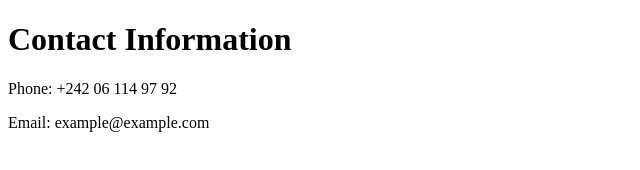
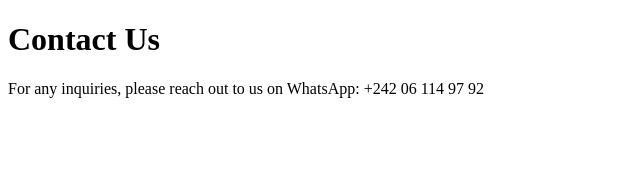
Before and after one commit to Abdallah924-coder/bella-exchange, a plain HTML site: page contact.html in a window 1280 px wide. Shown: the whole page, without its empty margins (0-640 px from the left). Drawn offline with Linux system fonts and the light colour scheme.

```diff
--- a/contact.html
+++ b/contact.html
@@ -1,16 +1,15 @@
 <!DOCTYPE html>
-<html>
+<html lang="en">
 <head>
+    <meta charset="UTF-8">
+    <meta name="viewport" content="width=device-width, initial-scale=1.0">
     <title>Contact</title>
+    <script>
+        const whatsappNumber = 242061149792;
+    </script>
 </head>
 <body>
-    <h1>Contact Information</h1>
-    <div class="contact-info">
-        <p>Phone: +242 06 114 97 92</p>
-        <p>Email: example@example.com</p>
-    </div>
-    <script>
-        const WHATSAPP_NUMBER = '242061149792';
-    </script>
+    <h1>Contact Us</h1>
+    <p>For any inquiries, please reach out to us on WhatsApp: +242 06 114 97 92</p>
 </body>
 </html>
```
